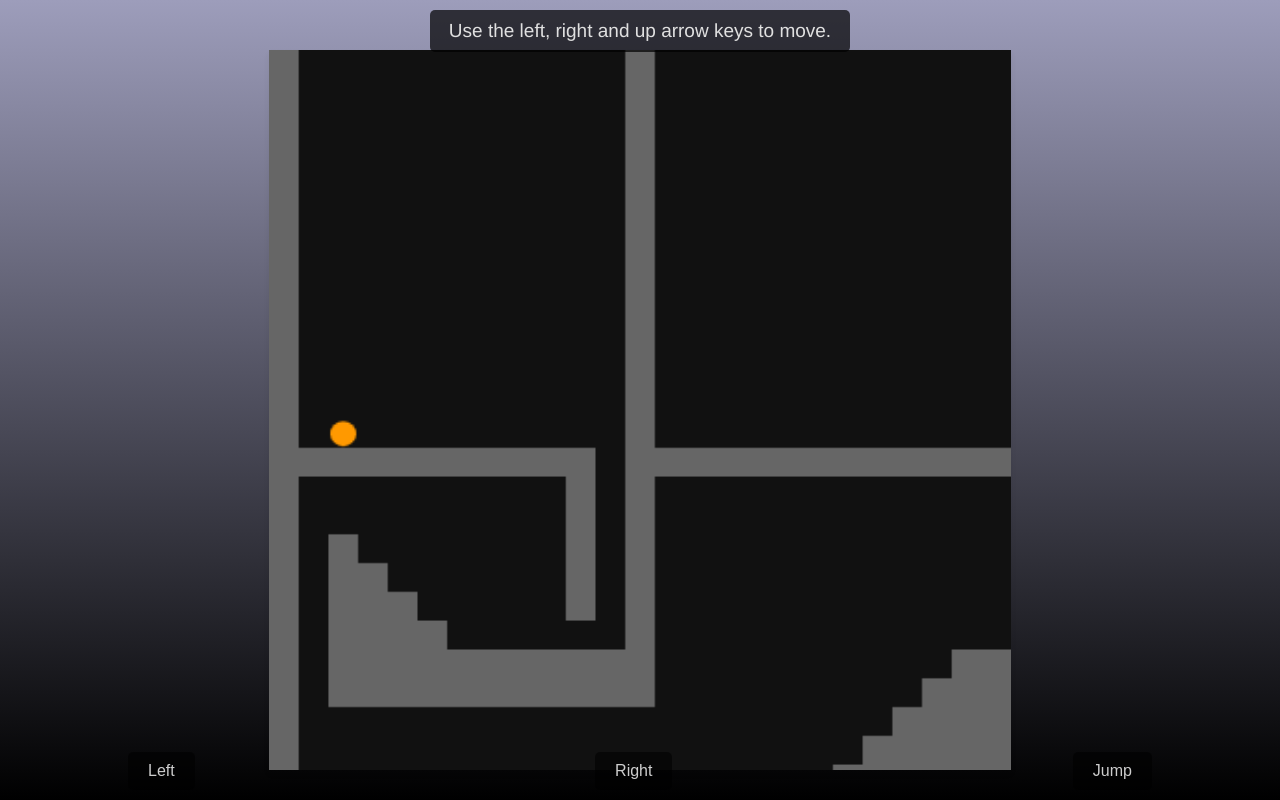
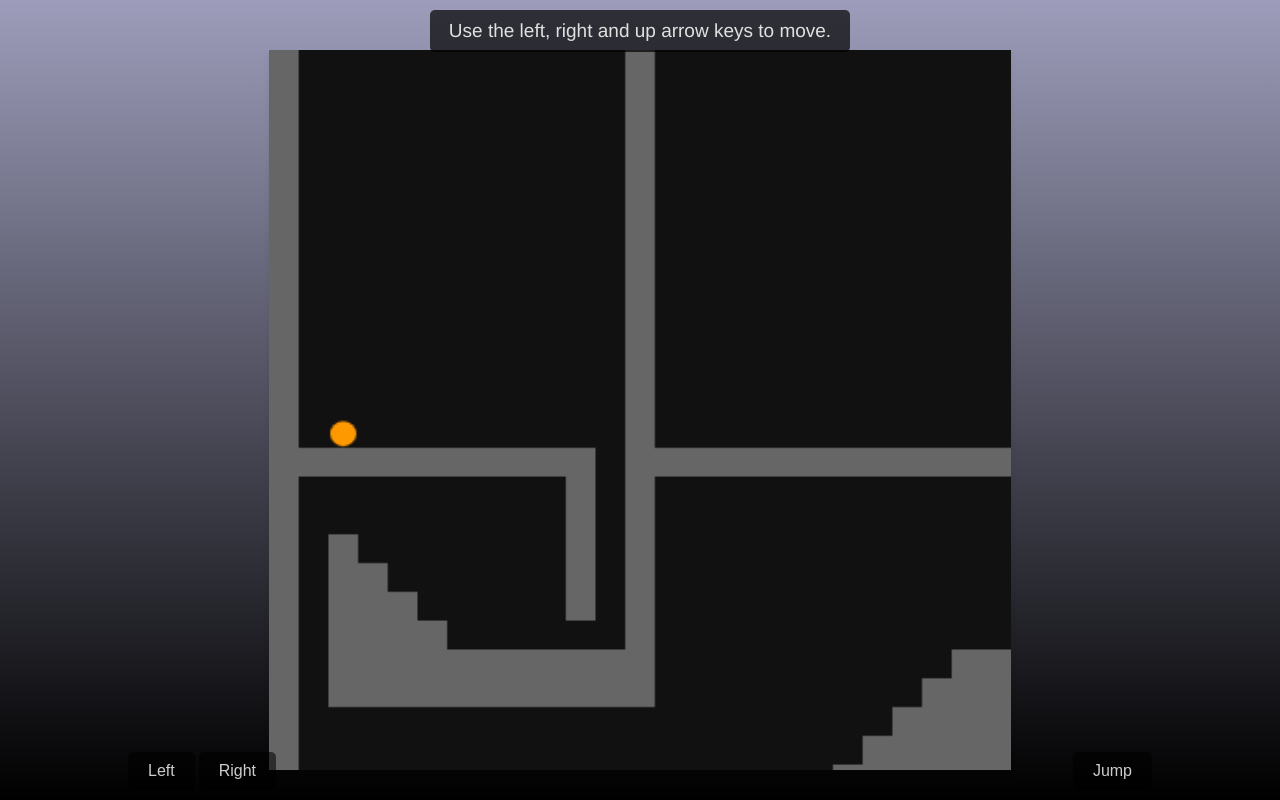
Before and after one commit to akshaygande/MazeRunnerMax, a plain HTML site: page index.html in a window 1280 px wide. Drawn offline with Linux system fonts and the light colour scheme.

Commit message:
Update index.html

```diff
--- a/index.html
+++ b/index.html
@@ -15,8 +15,12 @@
 <br/>
 
 <div id="controls">
+
+<div id="left-right-controls">
     <button id="left-btn" class="control-btn">Left</button>
     <button id="right-btn" class="control-btn">Right</button>
+</div>
+
     <button id="jump-btn" class="control-btn">Jump</button>
 </div>
 <script src="script.js"></script>
```
